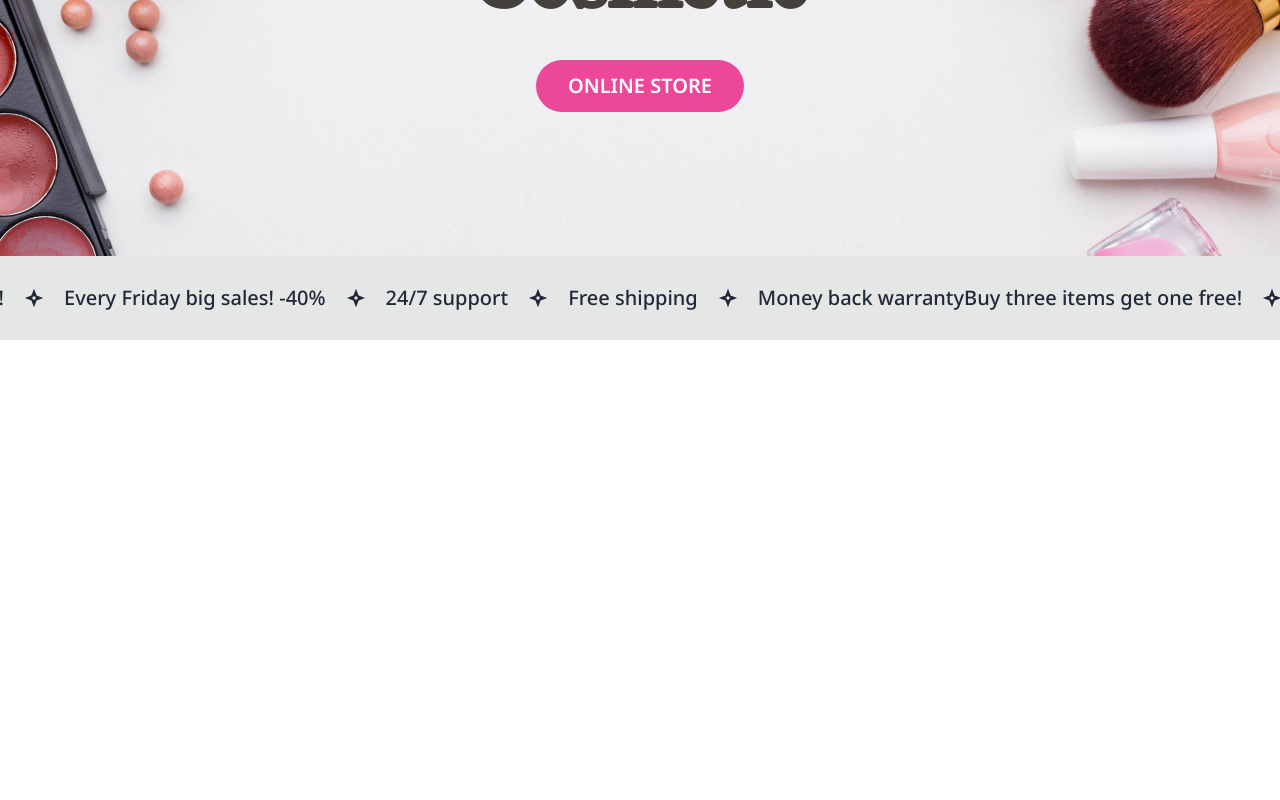
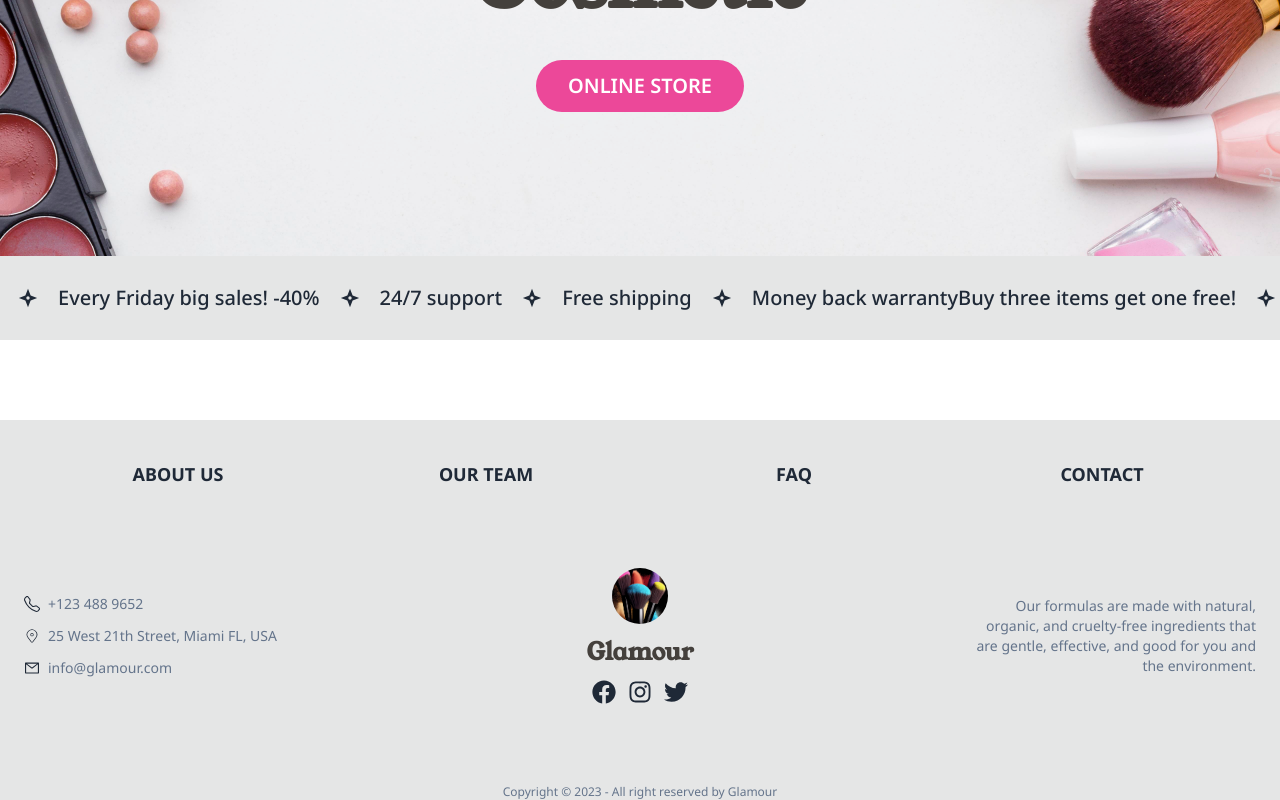
Before and after one commit to Rashedul-Hoque-Rashed/Brand-Shop-client, a React (Vite) app: page / in a window 1280 px wide. Shown: the part 356-1156 px from the top of the page. Before the commit the page ends 800 px from the top, so only its background shows below. Built offline with nearby package versions, Linux system fonts and the light colour scheme.

Commit message:
added footer section

```diff
--- /dev/null
+++ b/src/Components/Footer/Footer.jsx
@@ -0,0 +1,56 @@
+import { BsTelephone } from 'react-icons/bs';
+import { CiLocationOn } from 'react-icons/ci';
+import { AiOutlineMail } from 'react-icons/ai';
+import { FaFacebook, FaInstagram, FaTwitter } from 'react-icons/fa';
+import logo from "../../assets/Images/logo.jpg"
+
+
+const Footer = () => {
+    return (
+        <footer className="bg-base-300 mt-20 pt-10">
+            <div className="container mx-auto px-2 md:px-6">
+                <div className="grid grid-cols-2 text-center md:grid-cols-4">
+                    <h4 className="text-lg font-bold font-sans uppercase">About Us</h4>
+                    <h4 className="text-lg font-bold font-sans uppercase">Our Team</h4>
+                    <h4 className="text-lg font-bold font-sans uppercase">FAQ</h4>
+                    <h4 className="text-lg font-bold font-sans uppercase">Contact</h4>
+                </div>
+                <div className="grid grid-cols-1 md:grid-cols-3 lg:gap-44 gap-6 items-center justify-between my-20">
+                    <div>
+                        <div className="flex items-center gap-2">
+                            <BsTelephone className='w-4 h-4' />
+                            <p className="text-sm text-slate-500 font-sans">+123 488 9652</p>
+                        </div>
+                        <div className="flex items-center gap-2 my-3">
+                            <CiLocationOn className='w-4 h-4' />
+                            <p className="text-sm text-slate-500 font-sans">25 West 21th Street, Miami FL, USA</p>
+                        </div>
+                        <div className="flex items-center gap-2">
+                            <AiOutlineMail className='w-4 h-4' />
+                            <p className="text-sm text-slate-500 font-sans">info@glamour.com</p>
+                        </div>
+                    </div>
+                    <div>
+                        <img className="h-10 md:h-14 w-10 md:w-14 rounded-full mx-auto" src={logo} alt="" />
+                        <p className="text-xl md:text-2xl font-bold font-serif text-stone-700 my-3 text-center">Glamour</p>
+                        <div className="flex items-center justify-center gap-3">
+                            <FaFacebook className='w-6 h-6' />
+                            <FaInstagram className='w-6 h-6' />
+                            <FaTwitter className='w-6 h-6' />
+                        </div>
+                    </div>
+                    <div className='md:text-end'>
+                        <p className='text-sm text-slate-500 font-sans'>Our formulas are made with natural, organic, and cruelty-free ingredients that are gentle, effective, and good for you and the environment.</p>
+                    </div>
+                </div>
+                <div className="text-center">
+                    <aside>
+                        <p className='text-xs text-slate-500 font-sans'>Copyright © 2023 - All right reserved by Glamour</p>
+                    </aside>
+                </div>
+            </div>
+        </footer>
+    );
+};
+
+export default Footer;
--- a/src/Components/Home/Home.jsx
+++ /dev/null
@@ -1,11 +0,0 @@
-import Banner from "../Banner/Banner";
-
-const Home = () => {
-    return (
-        <div>
-            <Banner/>
-        </div>
-    );
-};
-
-export default Home;
--- a/src/Components/Navbar/Navbar.jsx
+++ b/src/Components/Navbar/Navbar.jsx
@@ -45,7 +45,7 @@ const Navbar = () => {
                 </div>
                 <div className="flex items-center gap-2">
                     <img className="h-10 md:h-14 w-10 md:w-14 rounded-full" src={logo} alt="" />
-                <p className="text-xl md:text-2xl font-bold font-serif">Glamour</p>
+                <p className="text-xl md:text-2xl font-bold font-serif text-stone-700">Glamour</p>
                 </div>
             </div>
             <div className="navbar-center hidden lg:flex">
@@ -56,7 +56,7 @@ const Navbar = () => {
                 </ul>
             </div>
             <div className="navbar-end">
-                <Link className="btn normal-case px-6 text-white bg-pink-500 hover:bg-pink-600">Login</Link>
+                <Link to="/login" className="btn normal-case px-6 text-white bg-pink-500 hover:bg-pink-600">Login</Link>
             </div>
         </div>
         </div>
--- /dev/null
+++ b/src/Pages/Error/Error.jsx
@@ -0,0 +1,15 @@
+import Navbar from "../../Components/Navbar/Navbar";
+
+const Error = () => {
+    return (
+        <div>
+            <Navbar/>
+            <div className="text-center py-20 md:py-28 lg:py-44">
+            <h2 className="text-9xl font-extrabold font-serif">404!</h2>
+            <p className="mt-8 text-xl font-bold font-sans">PAGE NOT FOUND</p>
+            </div>
+        </div>
+    );
+};
+
+export default Error;
--- /dev/null
+++ b/src/Pages/Home/Home.jsx
@@ -0,0 +1,13 @@
+import Banner from "../../Components/Banner/Banner";
+import Footer from "../../Components/Footer/Footer";
+
+const Home = () => {
+    return (
+        <div>
+            <Banner/>
+            <Footer/>
+        </div>
+    );
+};
+
+export default Home;
--- a/src/Routers/Router/Router.jsx
+++ b/src/Routers/Router/Router.jsx
@@ -1,12 +1,14 @@
 import { createBrowserRouter } from "react-router-dom";
 import Root from "../../Pages/Root/Root";
-import Home from "../../Components/Home/Home";
+import Home from "../../Pages/Home/Home";
+import Error from "../../Pages/Error/Error";
 
 
 export const router = createBrowserRouter([
     {
       path: "/",
       element: <Root/>,
+      errorElement: <Error/>,
       children: [
         {
             path: "/",
```
